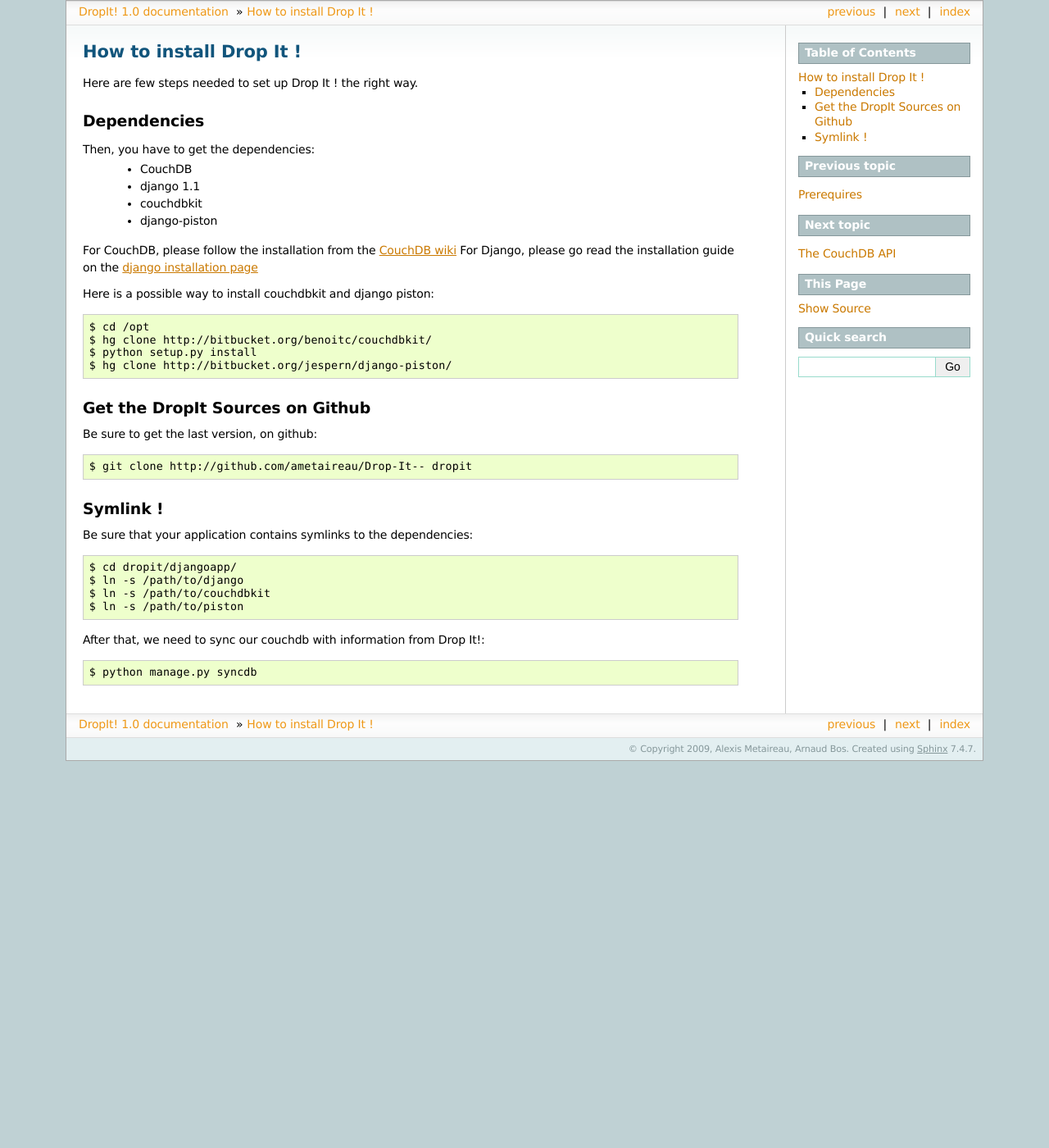
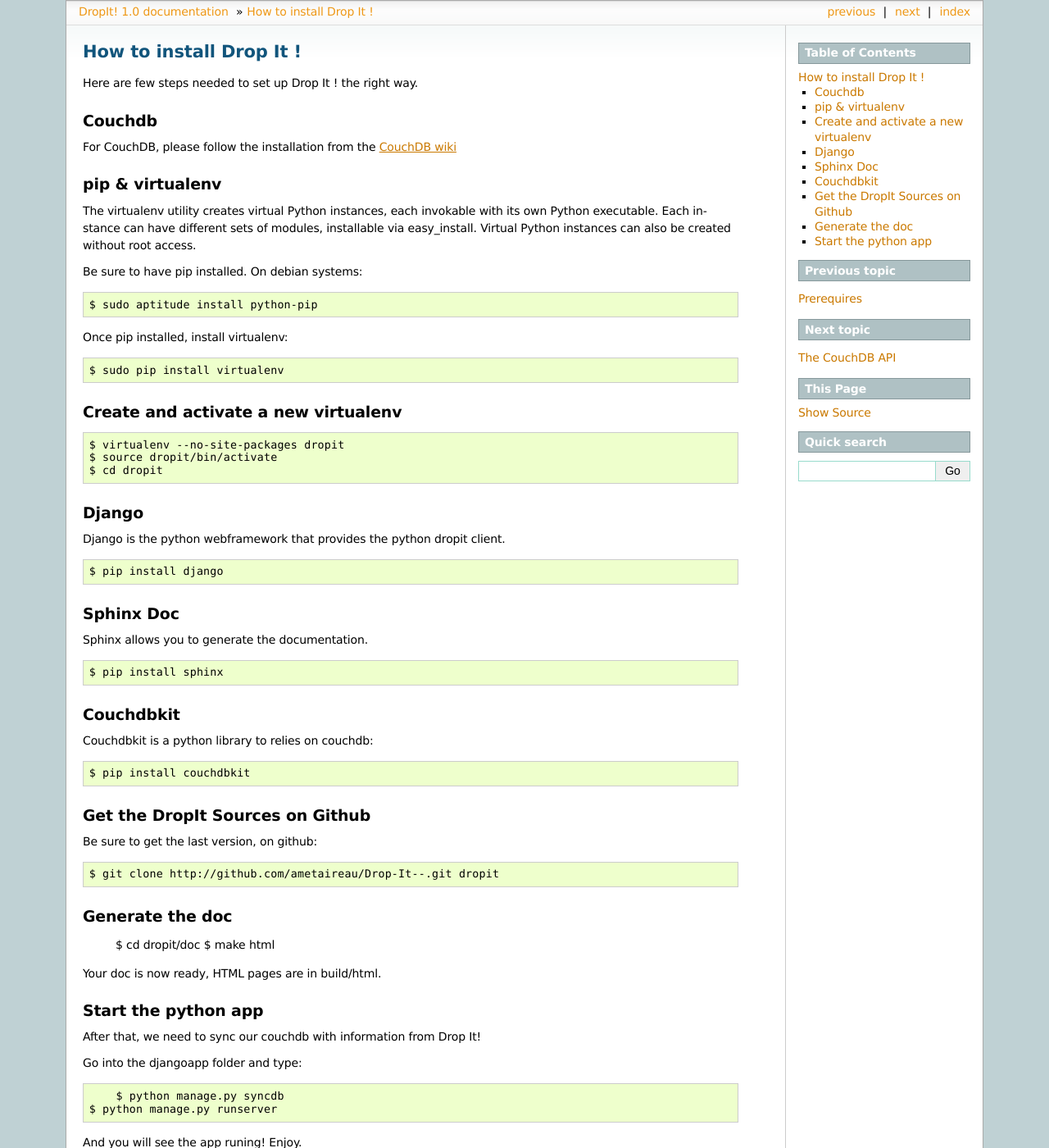
Before and after one commit to almet/dropit-common, a Sphinx documentation site: the page built from doc/source/install.rst, in a window 1280 px wide and 1400 px high. Shown: the whole window at 82% size. Built offline with Sphinx 7.4.7, drawn with Linux system fonts in a browser that asks for light colours; pages that are not in the unit, such as notebooks, are missing from menus.

Commit message:
enhance installation tutorial

```diff
--- a/doc/source/install.rst
+++ b/doc/source/install.rst
@@ -3,49 +3,89 @@
 
 Here are few steps needed to set up Drop It ! the right way.
 
-
-Dependencies
-------------
-
-Then, you have to get the dependencies:
- * CouchDB
- * django 1.1
- * couchdbkit
- * django-piston
+Couchdb
+--------
 
 For CouchDB, please follow the installation from the `CouchDB wiki`_
-For Django, please go read the installation guide on the `django installation page`_
 
-Here is a possible way to install couchdbkit and django piston::
+pip & virtualenv
+-----------------
 
-	$ cd /opt
-	$ hg clone http://bitbucket.org/benoitc/couchdbkit/
-	$ python setup.py install
-	$ hg clone http://bitbucket.org/jespern/django-piston/
+The virtualenv utility creates virtual Python instances, each invokable
+with its own Python executable.  Each instance can have different sets
+of modules, installable via easy_install.  Virtual Python instances can
+also be created without root access.
 
+Be sure to have pip installed. On debian systems::
+
+    $ sudo aptitude install python-pip
+
+Once pip installed, install virtualenv::
+
+    $ sudo pip install virtualenv
+
+Create and activate a new virtualenv
+-------------------------------------
+
+::
+
+    $ virtualenv --no-site-packages dropit
+    $ source dropit/bin/activate
+    $ cd dropit
+
+Django
+------
+
+Django is the python webframework that provides the python dropit client.
+::
+
+    $ pip install django
+
+
+Sphinx Doc
+----------
+
+Sphinx allows you to generate the documentation.
+::
+
+    $ pip install sphinx
+
+
+Couchdbkit
+----------
+
+Couchdbkit is a python library to relies on couchdb::
+
+    $ pip install couchdbkit
 
 Get the DropIt Sources on Github
 --------------------------------
 
 Be sure to get the last version, on github::
 
-	$ git clone http://github.com/ametaireau/Drop-It-- dropit
+	$ git clone http://github.com/ametaireau/Drop-It--.git dropit
 
 
-Symlink !
----------
+Generate the doc
+-----------------
 
-Be sure that your application contains symlinks to the dependencies::
+    $ cd dropit/doc
+    $ make html
 
-	$ cd dropit/djangoapp/
-	$ ln -s /path/to/django
-	$ ln -s /path/to/couchdbkit
-	$ ln -s /path/to/piston
+Your doc is now ready, HTML pages are in build/html.
 
 
-After that, we need to sync our couchdb with information from Drop It!::
+Start the python app
+---------------------
+
+After that, we need to sync our couchdb with information from Drop It!
+
+Go into the djangoapp folder and type::
 
 	$ python manage.py syncdb
+    $ python manage.py runserver
+
+And you will see the app runing! Enjoy.
 
 .. _`CouchDB wiki`: http://wiki.apache.org/couchdb/Installation
 .. _`django installation page`: http://docs.djangoproject.com/en/dev/intro/install/
```
Also changed, not shown: 1 other file.
